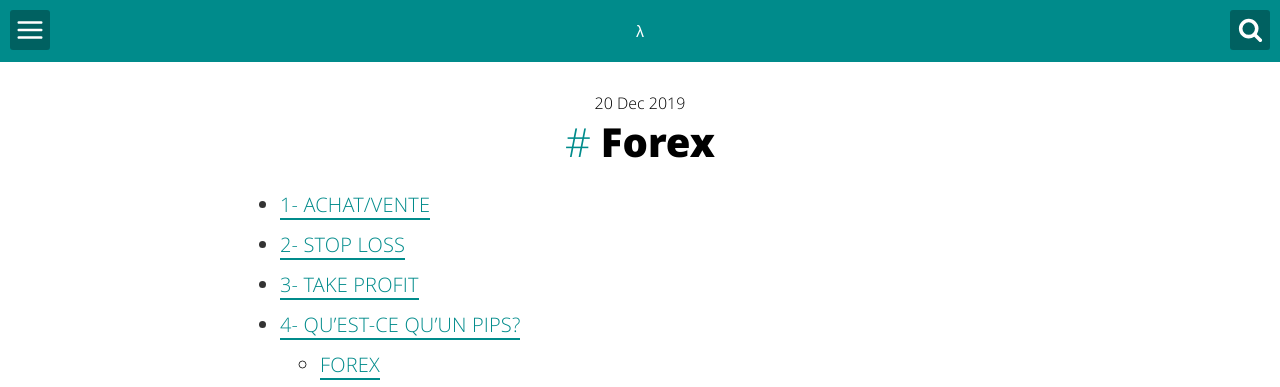
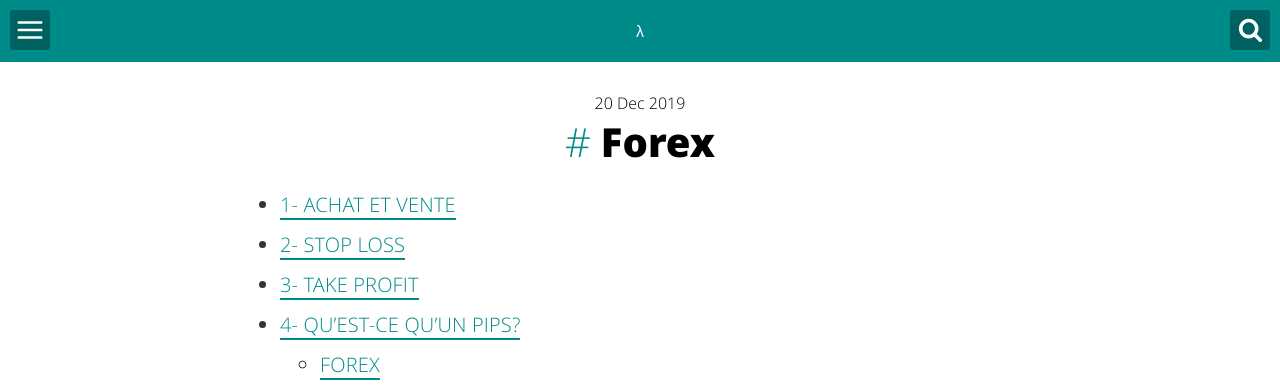
Before and after one commit to fasca/fasca.github.io, a Jekyll site: the page built from _posts/2019-12-20-forex.md, in a window 1280 px wide and 900 px high. Shown: the top 387 px of the window. Built offline with Jekyll 4.4.1, drawn with Linux system fonts in a browser that asks for light colours; comment, search, counter and statistics services are not loaded.

```diff
--- a/_posts/2019-12-20-forex.md
+++ b/_posts/2019-12-20-forex.md
@@ -10,10 +10,10 @@ serie: Investisement
 published: true
 ---
 
-- [1- ACHAT/VENTE](#1--achat/vente)
+- [1- ACHAT ET VENTE](#1--achat-et-vente)
 - [2- STOP LOSS](#2--stop-loss)
 - [3- TAKE PROFIT](#3--take-profit)
-- [4- QU’EST-CE QU’UN PIPS?](#4--qu'est--ce-qu'un-pips?)
+- [4- QU’EST-CE QU’UN PIPS?](#4--qu-est--ce-qu-un-pips?)
 	- [FOREX](#forex)
 	- [INDICES](#indices)
 	- [MATIÈRES PREMIÈRES](#matiéres-premières)
@@ -22,7 +22,7 @@ published: true
 - [7- COMMENT PLACER UN ORDRE DIFFÉRÉ?](#7--comment-placer-un-ordre-différé?)
 - [8- COMMENT PLACER UN BREAKEVEN](#8--comment-placer-un-breakeven)
 - [9- COMMENT CLOTURER UN TRADE? + CLOTURE PARTIELLE](#9--comment-cloturer-un-trade?-+-cloture-partielle)
-	- [Qu'est-ce qu'un lot?](#qu'est--ce-qu'un-lot?)
+	- [Qu'est-ce qu'un lot?](#qu-est--ce-qu-un-lot?)
 	- [3 MISES EN APPLICATIONS DIFFÉRENTES CI DESSOUS](#3-mises-en-applications-différentes-ci-dessous)
 	- [2ème mis en application : LES INDICES](#2ème-mis-en-application-:-les-indices)
 	- [3ème mise en application : LES MATIÈRES PREMIÈRES](#3ème-mise-en-application-:-les-matières-premières)
```
